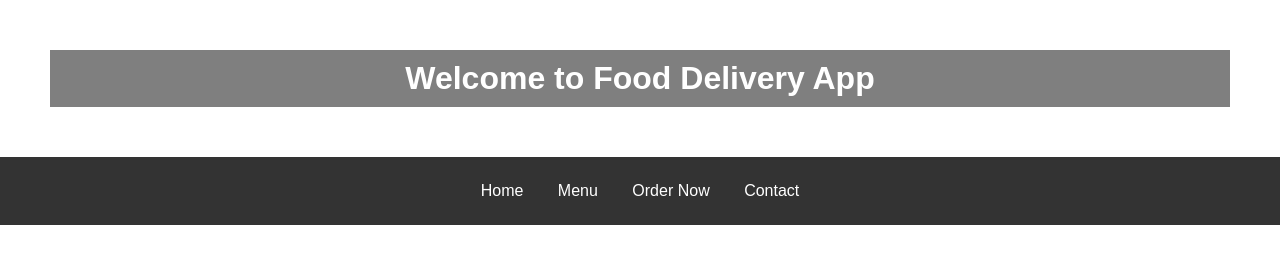
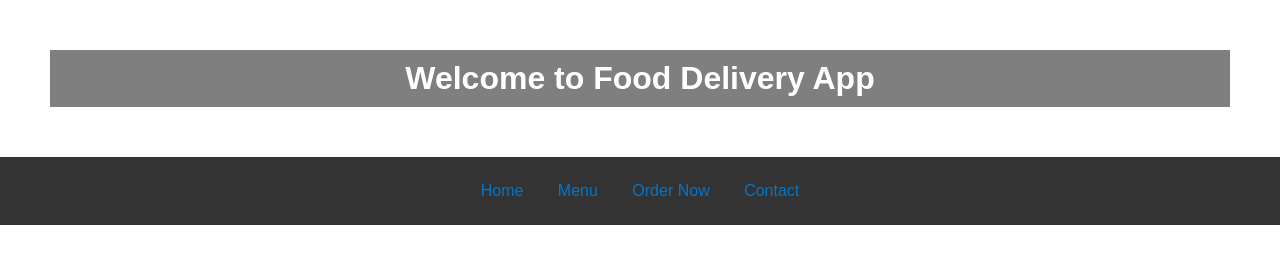
Before and after one commit to VaishnaviMaturi/UpdatedGithub.io, a plain HTML site: page index.html in a window 1280 px wide. Shown: the top 262 px of the page. Drawn offline with Linux system fonts and the light colour scheme.

Commit message:
Update index.html

```diff
--- a/index.html
+++ b/index.html
@@ -37,7 +37,8 @@
             padding: 10px 15px;
             font-size: 16px;
             text-decoration: none;
-            color: white; /* Set the text color to white for better contrast */
+            color: #0077cc; /* Adjusted text color for better contrast */
+            background-color: #333; /* Adjusted background color for better contrast */
         }
 
         section {
```
